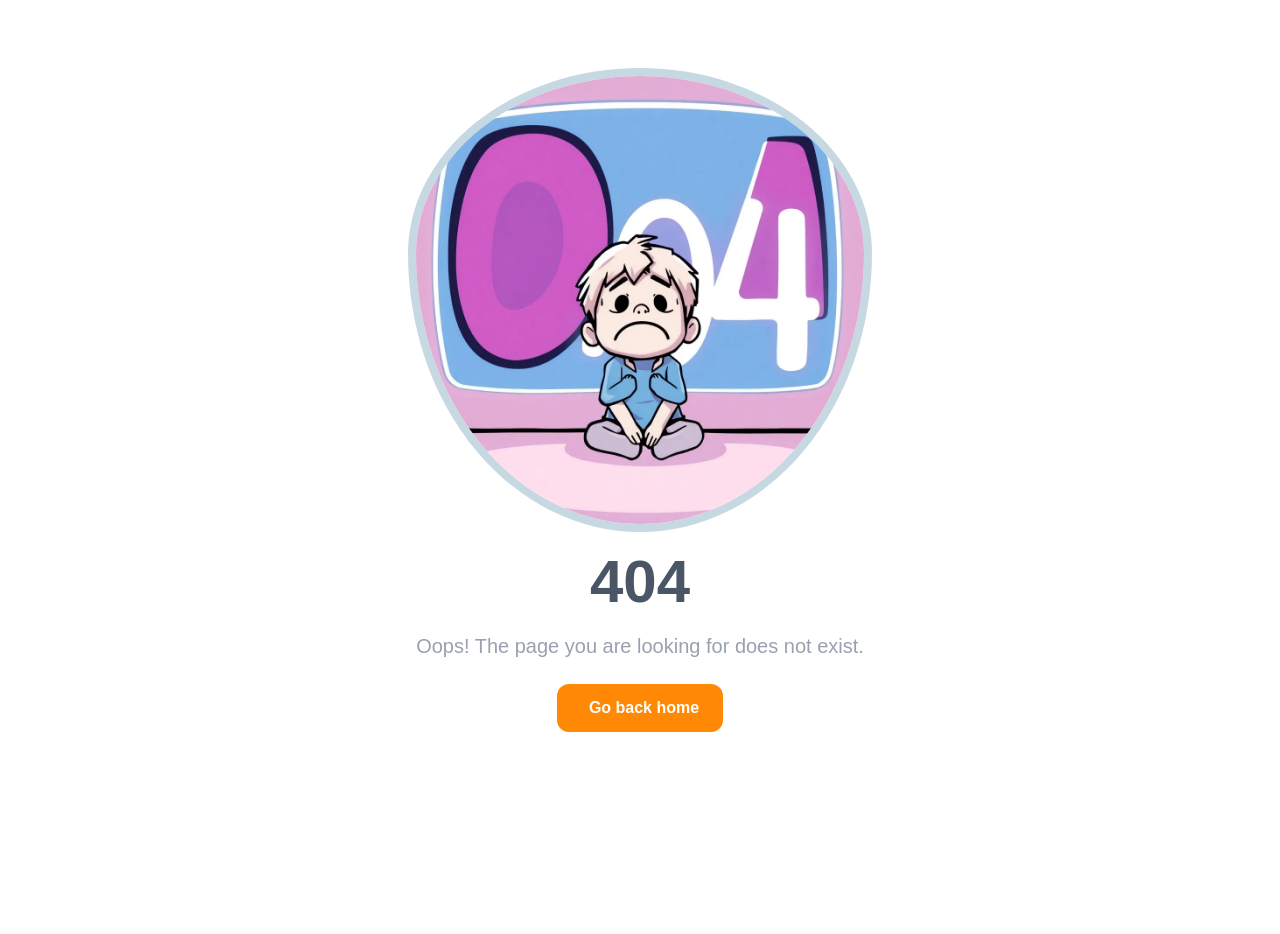
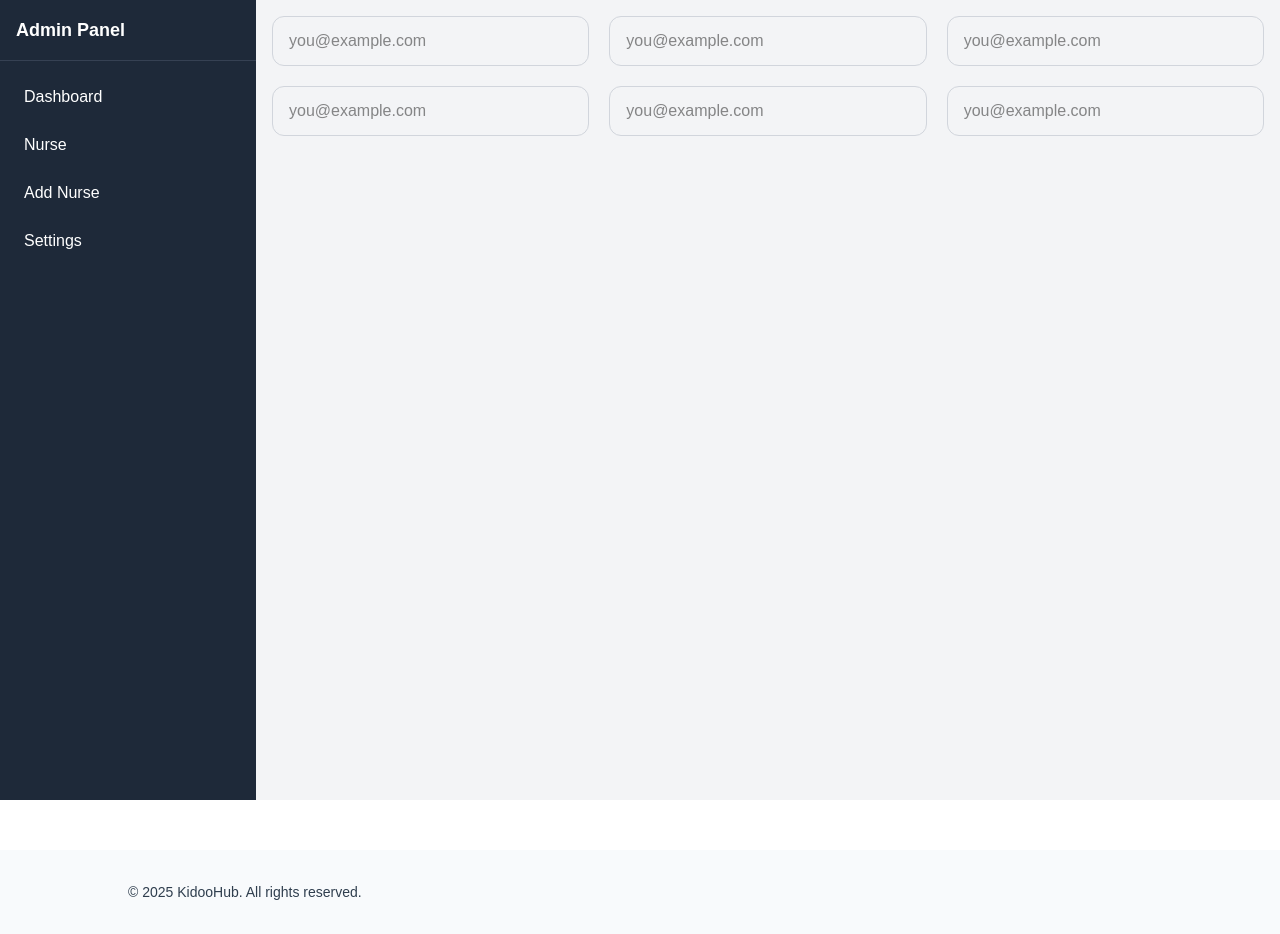
Before and after one commit to AmirBerenji/zippy-kids, a Next.js app: page /en/admin/nurse/addNurse in a window 1280 px wide. Before the commit this address had no page. Before the commit the page ends 800 px from the top, so only its background shows below. Built offline with nearby package versions, Linux system fonts and the light colour scheme.

Commit message:
start to create admin part

```diff
--- /dev/null
+++ b/src/app/[locale]/admin/(main)/nurse/addNurse/page.tsx
@@ -0,0 +1,56 @@
+import React from 'react'
+
+export default function NurseAddpage() {
+  return (
+    <div className='grid grid-cols-1 lg:grid-cols-3 md:grid-cols-3 xl:grid-cols-3 gap-5'>
+        <input
+            autoComplete="email"
+            className="w-full px-4 py-3 border border-gray-300 rounded-xl focus:outline-none focus:ring-2 focus:ring-[#fdb68a] focus:border-transparent transition"
+            id="email1"
+            name="email1"
+            placeholder="you@example.com"
+            type="email"
+        />
+        <input
+            autoComplete="off"
+            className="w-full px-4 py-3 border border-gray-300 rounded-xl focus:outline-none focus:ring-2 focus:ring-[#fdb68a] focus:border-transparent transition"
+            id="email2"
+            name="email2"
+            placeholder="you@example.com"
+            type="text"
+        />
+        <input
+            autoComplete="off"
+            className="w-full px-4 py-3 border border-gray-300 rounded-xl focus:outline-none focus:ring-2 focus:ring-[#fdb68a] focus:border-transparent transition"
+            id="email3"
+            name="email3"
+            placeholder="you@example.com"
+            type="text"
+        />
+        <input
+            autoComplete="email"
+            className="w-full px-4 py-3 border border-gray-300 rounded-xl focus:outline-none focus:ring-2 focus:ring-[#fdb68a] focus:border-transparent transition"
+            id="email1"
+            name="email1"
+            placeholder="you@example.com"
+            type="email"
+        />
+        <input
+            autoComplete="off"
+            className="w-full px-4 py-3 border border-gray-300 rounded-xl focus:outline-none focus:ring-2 focus:ring-[#fdb68a] focus:border-transparent transition"
+            id="email2"
+            name="email2"
+            placeholder="you@example.com"
+            type="text"
+        />
+        <input
+            autoComplete="off"
+            className="w-full px-4 py-3 border border-gray-300 rounded-xl focus:outline-none focus:ring-2 focus:ring-[#fdb68a] focus:border-transparent transition"
+            id="email3"
+            name="email3"
+            placeholder="you@example.com"
+            type="text"
+        />
+</div>
+  )
+}
--- /dev/null
+++ b/src/app/[locale]/admin/(main)/nurse/page.tsx
@@ -0,0 +1,7 @@
+import React from 'react'
+
+export default function Addpage() {
+  return (
+    <div>Nurse List</div>
+  )
+}
--- /dev/null
+++ b/src/app/[locale]/admin/(main)/page.tsx
@@ -0,0 +1,7 @@
+import React from 'react'
+
+export default function Mainpage() {
+  return (
+    <div>Main page</div>
+  )
+}
--- /dev/null
+++ b/src/app/[locale]/admin/layout.tsx
@@ -0,0 +1,83 @@
+import { NextIntlClientProvider, hasLocale } from "next-intl";
+import { notFound } from "next/navigation";
+import { routing } from "@/i18n/routing";
+import Link from "next/link"; // Add global styles if needed
+
+export default async function LocaleLayout({
+  children,
+  params,
+}: {
+  children: React.ReactNode;
+  params: Promise<{ locale: string }>;
+}) {
+  const { locale } = await params;
+  if (!hasLocale(routing.locales, locale)) {
+    notFound();
+  }
+
+  const menuItems = [
+    { label: "Dashboard", href: `/${locale}/admin` },
+    { label: "Nurse", href: `/${locale}/admin/nurse` },
+    { label: "Add Nurse", href: `/${locale}/admin/nurse/addNurse` },
+    { label: "Settings", href: `/${locale}/admin/settings` },
+  ];
+
+  return (
+    <html lang={locale}>
+      <body>
+        <NextIntlClientProvider locale={locale}>
+          <div className="min-h-screen flex">
+            {/* Sidebar */}
+            <aside className="w-64 bg-gray-800 text-white hidden md:block">
+              <div className="p-4 font-bold text-lg border-b border-gray-700">
+                Admin Panel
+              </div>
+              <nav className="flex flex-col p-4 space-y-2">
+                {menuItems.map((item) => (
+                  <Link
+                    key={item.href}
+                    href={item.href}
+                    className="hover:bg-gray-700 p-2 rounded"
+                  >
+                    {item.label}
+                  </Link>
+                ))}
+              </nav>
+            </aside>
+
+            {/* Mobile Menu */}
+            <div className="md:hidden fixed top-0 left-0 z-50 w-full bg-gray-800 text-white flex justify-between items-center p-4">
+              <span className="font-bold">Admin</span>
+              <MobileMenu items={menuItems} />
+            </div>
+
+            {/* Page Content */}
+            <main className="flex-1 p-4 mt-16 md:mt-0 bg-gray-100">
+              {children}
+            </main>
+          </div>
+        </NextIntlClientProvider>
+      </body>
+    </html>
+  );
+}
+
+// Responsive dropdown for mobile
+function MobileMenu({ items }: { items: { label: string; href: string }[] }) {
+  return (
+    <details className="relative">
+      <summary className="cursor-pointer">Menu</summary>
+      <div className="absolute right-0 mt-2 w-48 bg-white text-black rounded shadow-md z-50">
+        {items.map((item) => (
+          <Link
+            key={item.href}
+            href={item.href}
+            className="block px-4 py-2 hover:bg-gray-200"
+          >
+            {item.label}
+          </Link>
+        ))}
+      </div>
+    </details>
+  );
+}
```
